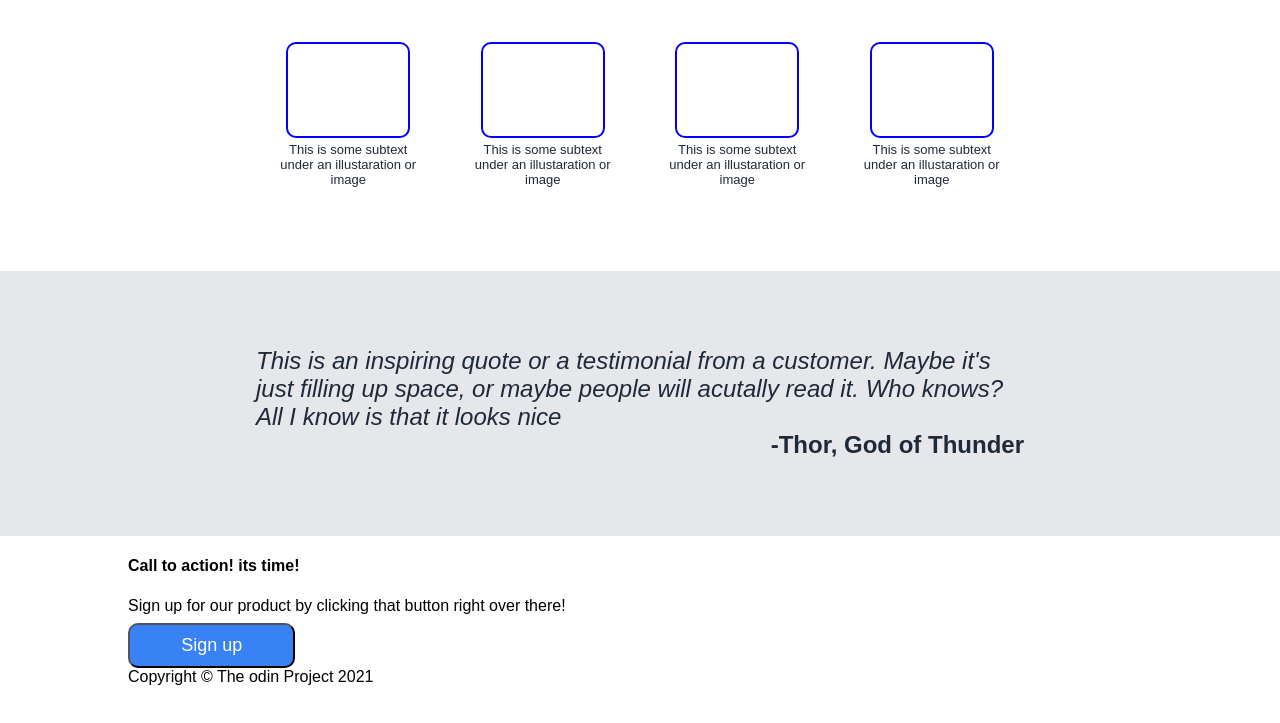
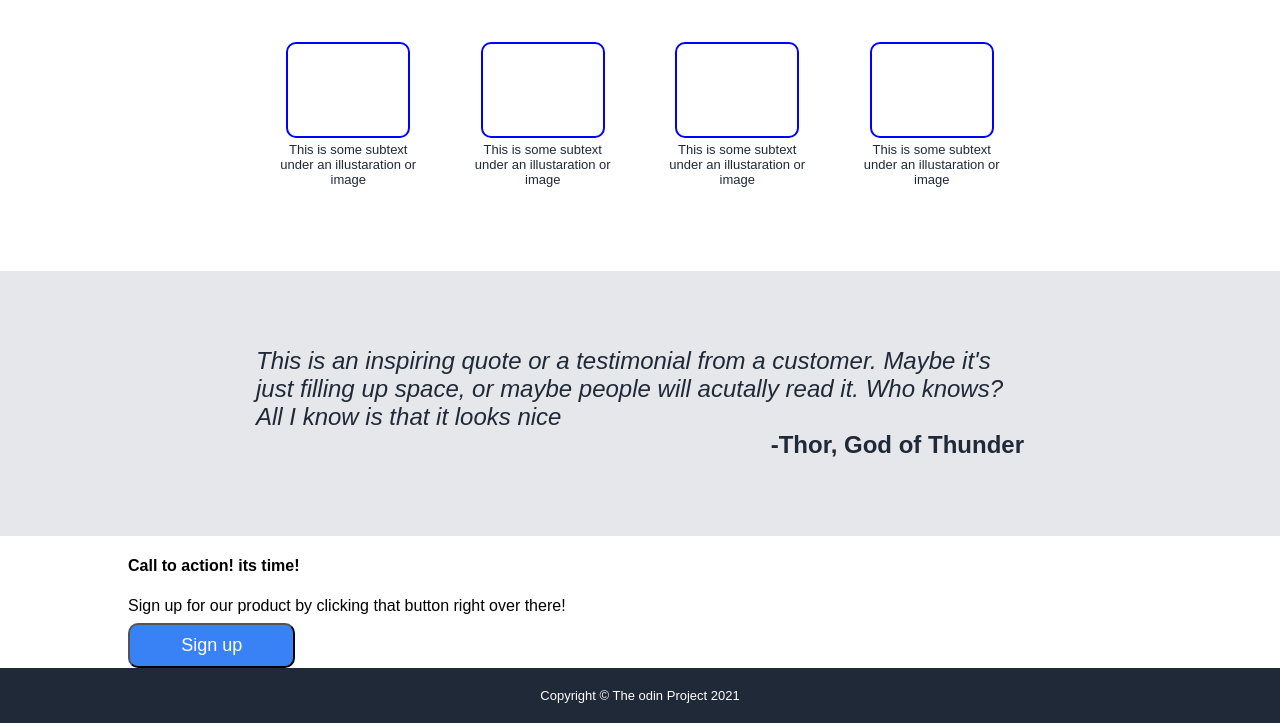
Before and after one commit to Abdullah-Aseeef/website_proj, a plain HTML site: page index.html in a window 1280 px wide. Shown: the part 531-1254 px from the top of the page. Before the commit the page ends 1217 px from the top, so only its background shows below. Drawn offline with Linux system fonts and the light colour scheme.

Commit message:
Style the footer section of the website

```diff
--- a/index.html
+++ b/index.html
@@ -66,7 +66,7 @@
         </div>
         <button>Sign up</button>
     </div>
-    <div class="upper">
+    <div class="upper" id="footer">
         Copyright <span>&copy</span> The odin Project 2021
     </div>
 </body>
--- a/styles.css
+++ b/styles.css
@@ -125,3 +125,13 @@ h2{
     text-align: end;
     font-weight: lighter;
 }
+
+#footer{
+    text-align: center;
+    padding-top: 20px;
+    padding-bottom: 20px;
+    background-color: #1f2937;
+    color: white;
+    font-size: small;
+
+}
```
